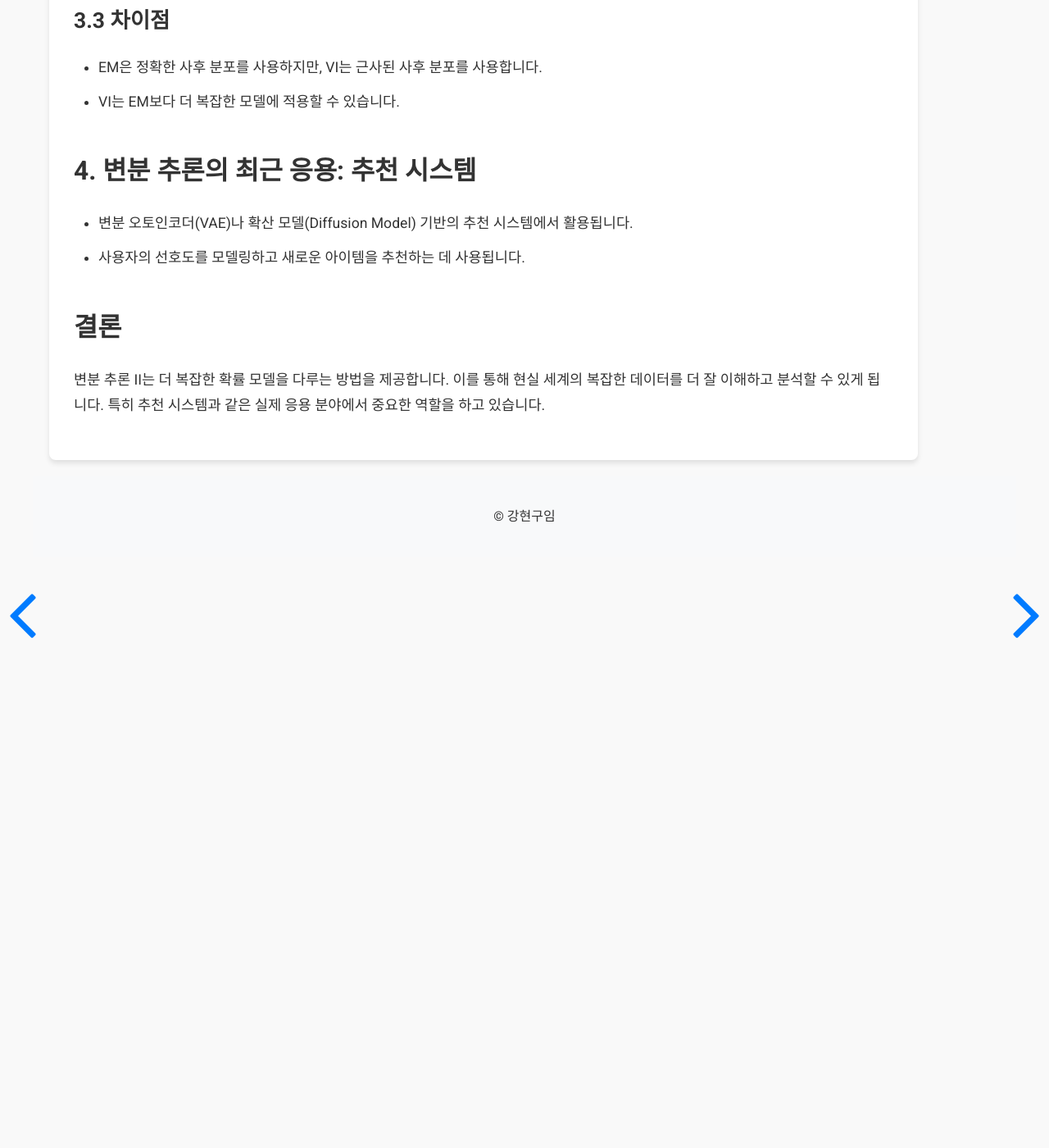
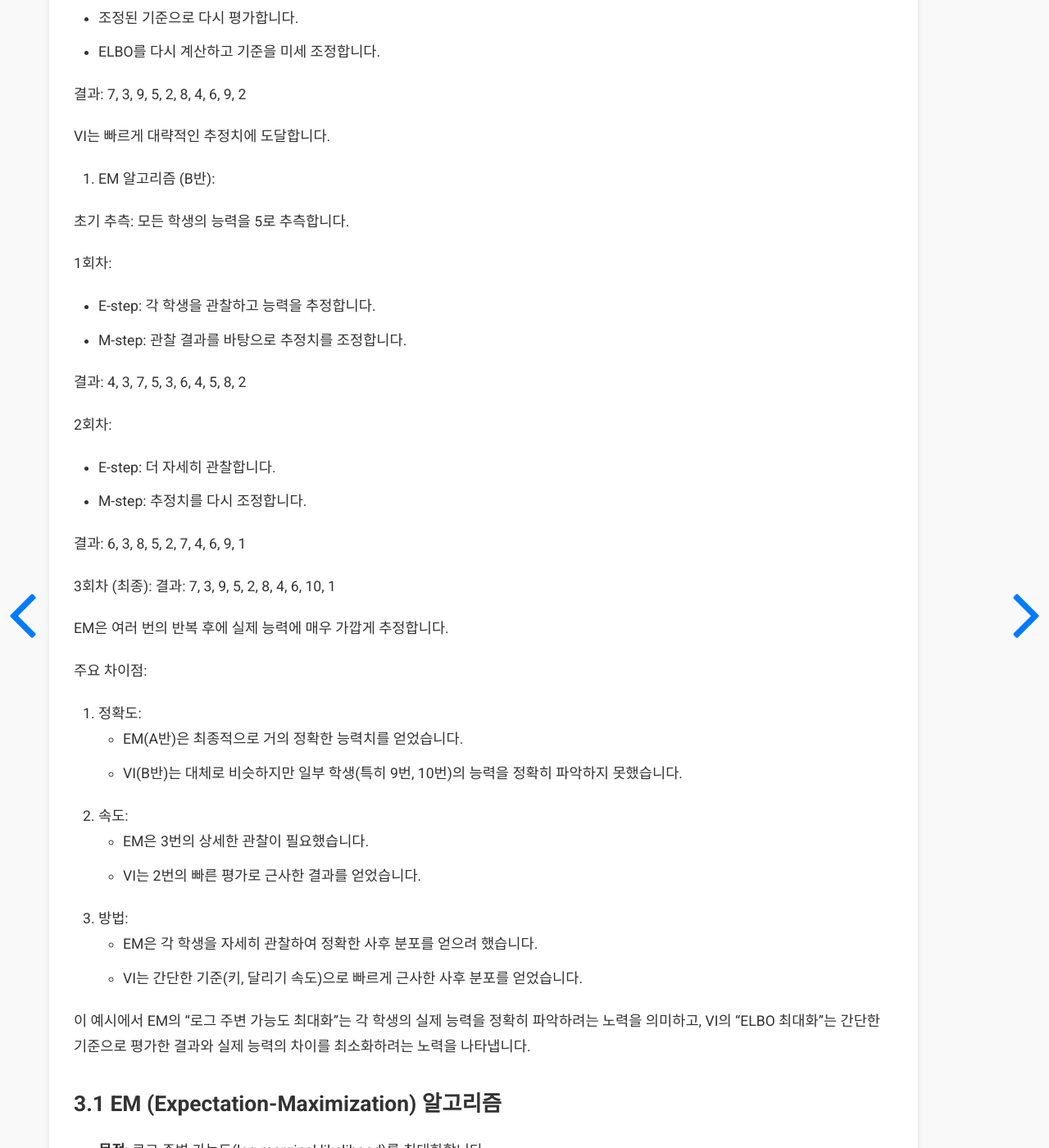
Before and after one commit to ardkyer/ardkyer.github.io, a Jekyll site: the page built from _posts/2024-09-04- 변분추론 II.md, in a window 1280 px wide and 1400 px high, scrolled down 3709 px. Shown: the whole window at 82% size. Built offline with Jekyll 4.4.1, drawn with Linux system fonts in a browser that asks for light colours; nearby versions of some CDN libraries; comment, search, counter and statistics services are not loaded; before the commit the page ends 4388 px from its top, so only the background shows below that; some of the changed text lies outside the part shown.

Commit message:
Add blog post

```diff
--- a/_posts/2024-09-04- 변분추론 II.md
+++ b/_posts/2024-09-04- 변분추론 II.md
@@ -50,6 +50,62 @@ BGMM(베이지안 가우시안 혼합 모델)은 데이터를 여러 그룹으
 
 ## 3. EM 알고리즘과 변분 추론의 비교
 
+1. 변분 추론 (A반):
+
+초기 설정: 키와 달리기 속도만을 기준으로 능력을 추정합니다.
+
+1회차:
+
+- 키와 달리기 속도로 빠르게 평가합니다.
+- ELBO(추정의 정확도)를 계산하고 기준을 조정합니다.
+
+결과: 6, 4, 8, 6, 3, 7, 5, 5, 9, 2
+
+2회차:
+
+- 조정된 기준으로 다시 평가합니다.
+- ELBO를 다시 계산하고 기준을 미세 조정합니다.
+
+결과: 7, 3, 9, 5, 2, 8, 4, 6, 9, 2
+
+VI는 빠르게 대략적인 추정치에 도달합니다.
+
+1. EM 알고리즘 (B반):
+
+초기 추측: 모든 학생의 능력을 5로 추측합니다.
+
+1회차:
+
+- E-step: 각 학생을 관찰하고 능력을 추정합니다.
+- M-step: 관찰 결과를 바탕으로 추정치를 조정합니다.
+
+결과: 4, 3, 7, 5, 3, 6, 4, 5, 8, 2
+
+2회차:
+
+- E-step: 더 자세히 관찰합니다.
+- M-step: 추정치를 다시 조정합니다.
+
+결과: 6, 3, 8, 5, 2, 7, 4, 6, 9, 1
+
+3회차 (최종): 결과: 7, 3, 9, 5, 2, 8, 4, 6, 10, 1
+
+EM은 여러 번의 반복 후에 실제 능력에 매우 가깝게 추정합니다.
+
+주요 차이점:
+
+1. 정확도:
+   - EM(A반)은 최종적으로 거의 정확한 능력치를 얻었습니다.
+   - VI(B반)는 대체로 비슷하지만 일부 학생(특히 9번, 10번)의 능력을 정확히 파악하지 못했습니다.
+2. 속도:
+   - EM은 3번의 상세한 관찰이 필요했습니다.
+   - VI는 2번의 빠른 평가로 근사한 결과를 얻었습니다.
+3. 방법:
+   - EM은 각 학생을 자세히 관찰하여 정확한 사후 분포를 얻으려 했습니다.
+   - VI는 간단한 기준(키, 달리기 속도)으로 빠르게 근사한 사후 분포를 얻었습니다.
+
+이 예시에서 EM의 "로그 주변 가능도 최대화"는 각 학생의 실제 능력을 정확히 파악하려는 노력을 의미하고, VI의 "ELBO 최대화"는 간단한 기준으로 평가한 결과와 실제 능력의 차이를 최소화하려는 노력을 나타냅니다.
+
 ### 3.1 EM (Expectation-Maximization) 알고리즘
 
 - **목적**: 로그 주변 가능도(log marginal likelihood)를 최대화합니다.
```
